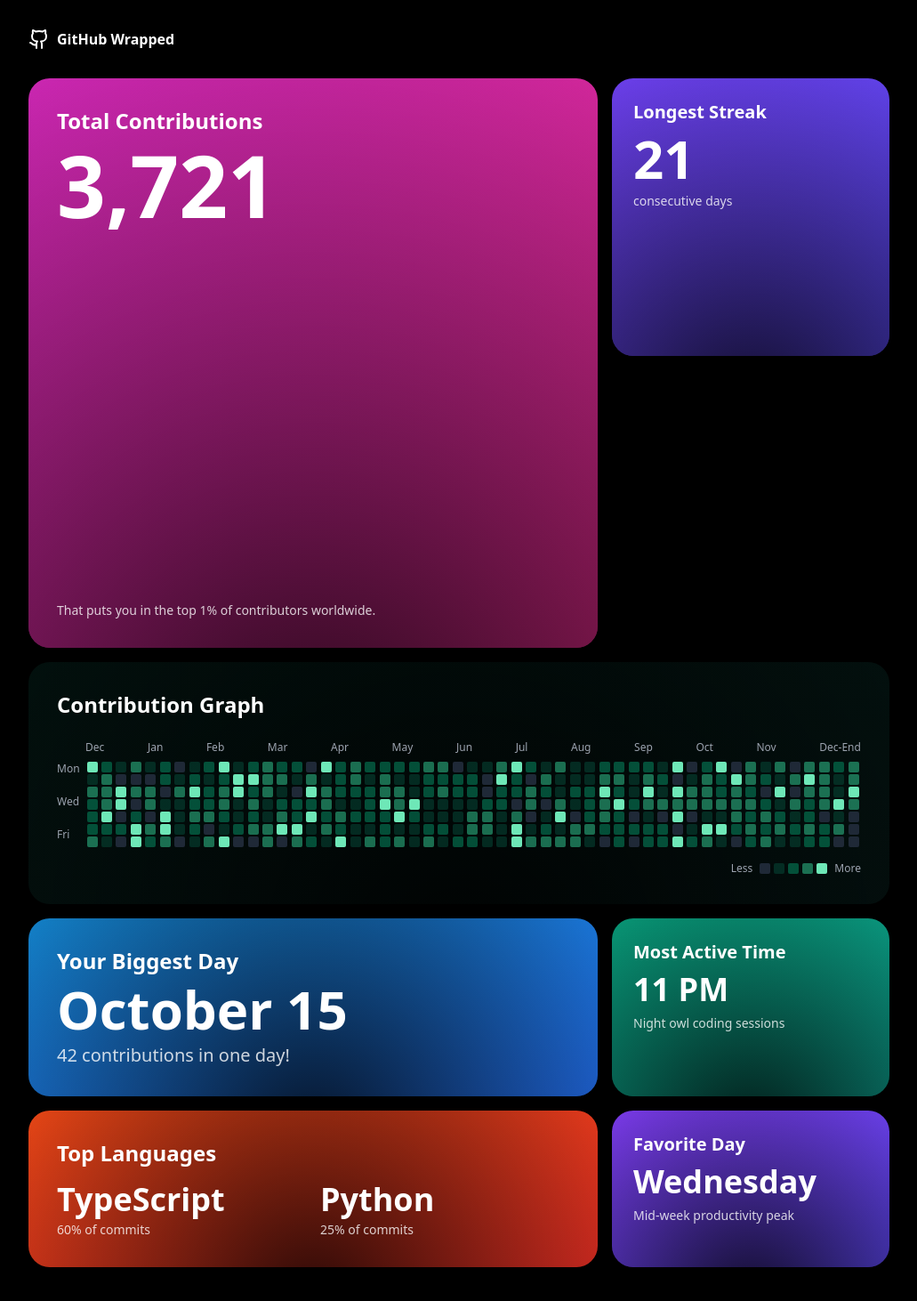
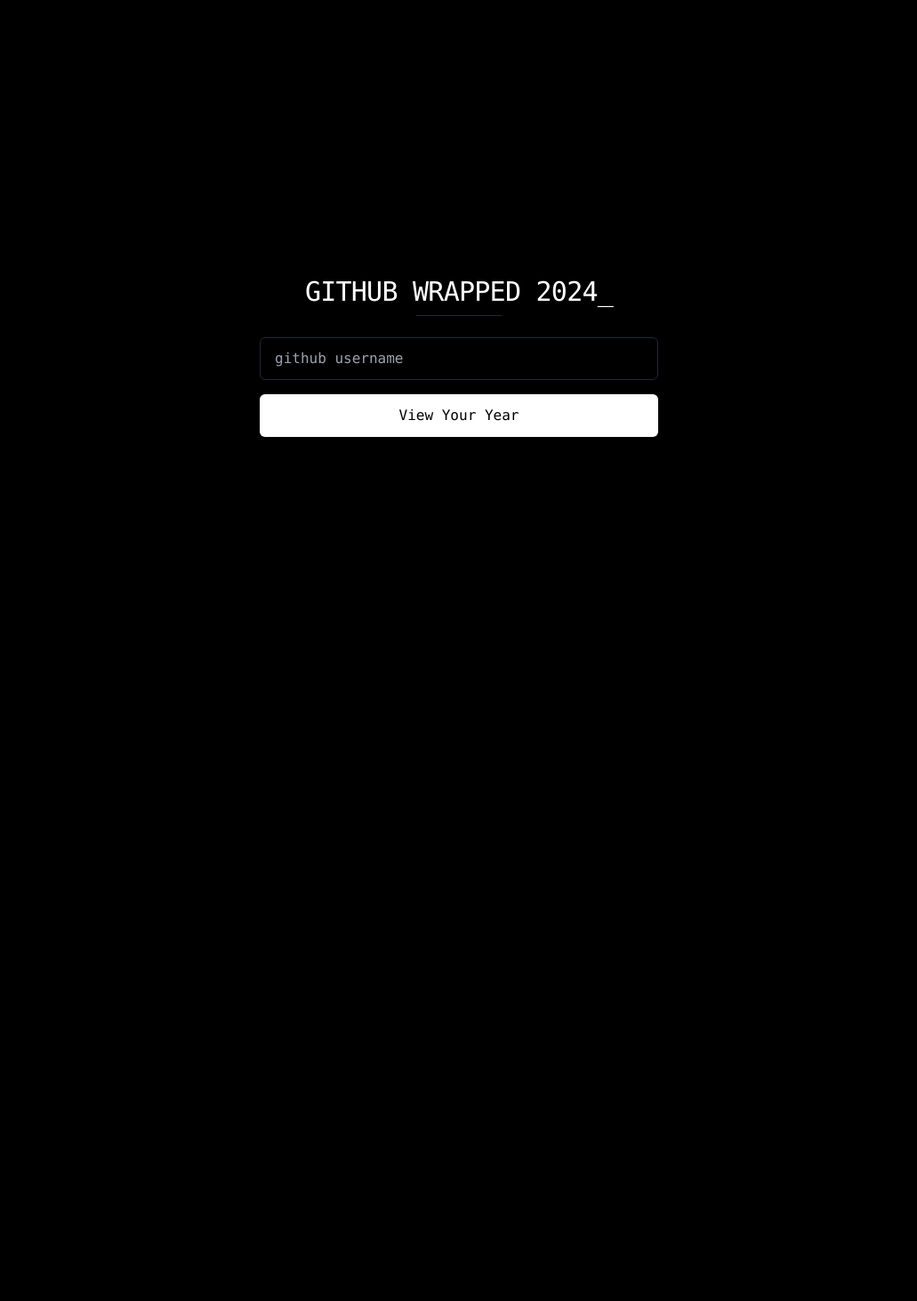
Before and after one commit to siddarthreddygsr/GithubWrapped, a Next.js app: page / in a window 1280 px wide. Shown: the top 1462 px of the page at 89% size, without its empty margins (124-1155 px from the left). After the commit the page ends 800 px from the top, so only its background shows below. Built offline with nearby package versions, Linux system fonts and the light colour scheme.

Commit message:
added home page
Signed-off-by: Siddarthreddygsr <siddarthreddygsr@gmail.com>

```diff
--- a/src/app/[username]/page.tsx
+++ b/src/app/[username]/page.tsx
@@ -1,78 +1,136 @@
-import ContributionGraph from "@/components/ContributionGraph";
+"use client"
+
+import ContributionGraph from "@/components/ContributionGraph"
+import axios from 'axios';
+import { useState, useEffect } from 'react'
 
 const UserProfileRoute = ({ params }: { params: { username: string } }) => {
+  interface Stats {
+    highest_contributions: number;
+    highest_contributions_date: string;
+    longest_streak: number;
+    total_contributions: number;
+    busiest_day: string;
+    busiest_month_contributions: number;
+    busiest_month: string;
+  }
   const username = params.username;
+const [, setIsLoading] = useState(true)
+  const [, setError] = useState<string | null>(null)
+  const [accountStats, setAccountStats] = useState<Stats>({
+    highest_contributions: 0,
+    highest_contributions_date: 'NA',
+    longest_streak: 0,
+    total_contributions: 0,
+    busiest_day: 'NA',
+    busiest_month_contributions: 0,
+    busiest_month: "NA",
+  });
+
+  useEffect(() => {
+    const fetchAccountStats = async () => {
+      try {
+        setIsLoading(true)
+        const response = await axios.get(`https://ghwrapped.thaara.live/account_stats`, {
+          params: { username }
+        });
+        setAccountStats(response.data);
+        setIsLoading(false)
+      } catch (err) {
+        console.error('Error fetching contribution data:', err);
+        setError('Failed to fetch contribution data')
+        setIsLoading(false)
+      }
+    };
+
+    fetchAccountStats();
+  }, [username]);
+
   return (
     <div className="min-h-screen bg-black text-white font-sans antialiased p-2 sm:p-4">
       <div className="max-w-3xl mx-auto grid grid-cols-2 sm:grid-cols-3 gap-2 sm:gap-4">
-        {/* Total Contributions */}
-        <div className="col-span-2 rounded-2xl sm:rounded-3xl bg-gradient-to-br from-fuchsia-600 to-purple-800 p-4 sm:p-8 relative overflow-hidden">
+        <button
+          className="col-span-2 rounded-2xl sm:rounded-3xl bg-gradient-to-br from-fuchsia-600 to-purple-800 p-4 sm:p-8 relative overflow-hidden group outline-none focus-visible:ring-2 focus-visible:ring-white focus-visible:ring-offset-2 focus-visible:ring-offset-black transition-all"
+          aria-label="Total Contributions: 3,721. Top 1% worldwide"
+        >
           <div className="absolute inset-0 bg-[radial-gradient(circle_at_50%_120%,rgba(0,0,0,0.8),rgba(0,0,0,0))]" />
-          <div className="h-full flex flex-col justify-between">
+          <div className="absolute inset-0 opacity-0 group-hover:opacity-100 group-focus:opacity-100 bg-white/10 transition-opacity" />
+          <div className="relative h-full flex flex-col justify-between">
             <div>
               <h2 className="text-base sm:text-xl font-medium mb-1 sm:mb-2">Total Contributions</h2>
-              <div className="text-4xl sm:text-7xl font-bold">3,721</div>
-            </div>
-            <p className="text-xs sm:text-sm opacity-80 mt-2 sm:mt-4">
-              That puts you in the top 1% of contributors worldwide.
-            </p>
+              <div className="text-4xl sm:text-7xl font-bold">{accountStats.total_contributions}</div>
             </div>
           </div>
+        </button>
 
-        {/* Longest Streak */}
-        <div className="rounded-2xl sm:rounded-3xl bg-gradient-to-br from-purple-600 to-indigo-600 p-4 sm:p-8 relative overflow-hidden">
+        <button
+          className="rounded-2xl sm:rounded-3xl bg-gradient-to-br from-purple-600 to-indigo-600 p-4 sm:p-8 relative overflow-hidden group outline-none focus-visible:ring-2 focus-visible:ring-white focus-visible:ring-offset-2 focus-visible:ring-offset-black transition-all"
+          aria-label="Longest Streak: 21 consecutive days"
+        >
           <div className="absolute inset-0 bg-[radial-gradient(circle_at_50%_120%,rgba(0,0,0,0.8),rgba(0,0,0,0))]" />
-          <div className="h-full flex flex-col justify-between">
+          <div className="absolute inset-0 opacity-0 group-hover:opacity-100 group-focus:opacity-100 bg-white/10 transition-opacity" />
+          <div className="relative h-full flex flex-col justify-between">
             <h2 className="text-base sm:text-xl font-medium mb-1 sm:mb-2">Longest Streak</h2>
             <div>
-              <div className="text-3xl sm:text-6xl font-bold mb-1">21</div>
+              <div className="text-3xl sm:text-6xl font-bold mb-1">{accountStats.longest_streak}</div>
               <p className="text-xs sm:text-sm opacity-80">consecutive days</p>
             </div>
           </div>
+        </button>
+
+        <div className="col-span-2 sm:col-span-3 rounded-2xl sm:rounded-3xl bg-[#0D1117]">
+          <ContributionGraph username={username} />
         </div>
 
-        {/* Contribution Graph - Full Width */}
-        <div className="col-span-2 sm:col-span-3 rounded-2xl sm:rounded-3xl bg-[#0D1117]">
-          <ContributionGraph username={username}/>
-        </div>
-
-        {/* Biggest Day */}
-        <div className="col-span-2 rounded-2xl sm:rounded-3xl bg-gradient-to-br from-cyan-600 to-blue-700 bg-[#0D1117] p-4 sm:p-8">
+        <button
+          className="col-span-2 rounded-2xl sm:rounded-3xl bg-gradient-to-br from-cyan-600 to-blue-700 p-4 sm:p-8 relative overflow-hidden group outline-none focus-visible:ring-2 focus-visible:ring-white focus-visible:ring-offset-2 focus-visible:ring-offset-black transition-all"
+          aria-label="Your Biggest Day: October 15 with 42 contributions"
+        >
           <div className="absolute inset-0 bg-[radial-gradient(circle_at_50%_120%,rgba(0,0,0,0.8),rgba(0,0,0,0))]" />
-          <div className="h-full flex flex-col justify-between">
+          <div className="absolute inset-0 opacity-0 group-hover:opacity-100 group-focus:opacity-100 bg-white/10 transition-opacity" />
+          <div className="relative h-full flex flex-col justify-between">
             <h2 className="text-base sm:text-xl font-medium mb-1 sm:mb-2">Your Biggest Day</h2>
             <div>
-              <div className="text-3xl sm:text-5xl font-bold mb-2">October 15</div>
-              <p className="text-sm sm:text-lg opacity-80">42 contributions in one day!</p>
+              <div className="text-3xl sm:text-5xl font-bold mb-2">{accountStats.highest_contributions_date}</div>
+              <p className="text-sm sm:text-lg opacity-80">{accountStats.highest_contributions} contributions in one day!</p>
             </div>
           </div>
-        </div>
+        </button>
 
-        {/* Most Active Time */}
-        <div className="rounded-2xl sm:rounded-3xl bg-gradient-to-br from-emerald-600 to-teal-700 p-4 sm:p-8">
-          <div className="h-full flex flex-col justify-between">
-            <h2 className="text-base sm:text-xl font-medium mb-1 sm:mb-2">Most Active Time</h2>
+        <button
+          className="rounded-2xl sm:rounded-3xl bg-gradient-to-br from-emerald-600 to-teal-700 p-4 sm:p-8 relative overflow-hidden group outline-none focus-visible:ring-2 focus-visible:ring-white focus-visible:ring-offset-2 focus-visible:ring-offset-black transition-all"
+          aria-label="Most Active Time: 11 PM, Night owl coding sessions"
+        >
+          <div className="absolute inset-0 bg-[radial-gradient(circle_at_50%_120%,rgba(0,0,0,0.8),rgba(0,0,0,0))]" />
+          <div className="absolute inset-0 opacity-0 group-hover:opacity-100 group-focus:opacity-100 bg-white/10 transition-opacity" />
+          <div className="relative h-full flex flex-col">
+            <h2 className="text-base sm:text-xl font-medium mb-1 sm:mb-2">Your busiest month</h2>
             <div>
-              <div className="text-3xl sm:text-5xl font-bold mb-1">11 PM</div>
-              <p className="text-xs sm:text-sm opacity-80">Night owl coding sessions</p>
+              <div className="text-3xl sm:text-5xl font-bold mb-2">{accountStats.busiest_month}</div>
+              <p className="text-sm sm:text-lg opacity-80">{accountStats.busiest_month_contributions} contributions!</p>
             </div>
           </div>
+        </button>
+
+        <button
+          className="rounded-2xl sm:rounded-3xl bg-gradient-to-br from-violet-600 to-purple-700 p-4 sm:p-8 relative overflow-hidden group outline-none focus-visible:ring-2 focus-visible:ring-white focus-visible:ring-offset-2 focus-visible:ring-offset-black transition-all"
+          aria-label="Favorite Day: Wednesday, Mid-week productivity peak"
+        >
+          <div className="absolute inset-0 bg-[radial-gradient(circle_at_50%_120%,rgba(0,0,0,0.8),rgba(0,0,0,0))]" />
+          <div className="absolute inset-0 opacity-0 group-hover:opacity-100 group-focus:opacity-100 bg-white/10 transition-opacity" />
+          <div className="relative h-full flex flex-col">
+            <h2 className="text-base sm:text-xl font-medium mb-1 sm:mb-2">Busiest Day</h2>
+            <div className="text-3xl sm:text-4xl font-bold mb-1">{accountStats.busiest_day}</div>
           </div>
+        </button>
 
-        {/* Favorite Day */}
-        <div className="rounded-2xl sm:rounded-3xl bg-gradient-to-br from-violet-600 to-purple-700 p-4 sm:p-8">
-          <div className="h-full flex flex-col justify-between">
-            <h2 className="text-base sm:text-xl font-medium mb-1 sm:mb-2">Favorite Day</h2>
-            <div>
-              <div className="text-3xl sm:text-4xl font-bold mb-1">Wednesday</div>
-              <p className="text-xs sm:text-sm opacity-80">Mid-week productivity peak</p>
-            </div>
-          </div>
-        </div>
-
-        {/* Top Languages */}
-        <div className="col-span-2 rounded-2xl sm:rounded-3xl bg-gradient-to-br from-orange-600 to-red-700 p-4 sm:p-8">
+        <button
+          className="col-span-2 rounded-2xl sm:rounded-3xl bg-gradient-to-br from-orange-600 to-red-700 p-4 sm:p-8 relative overflow-hidden group outline-none focus-visible:ring-2 focus-visible:ring-white focus-visible:ring-offset-2 focus-visible:ring-offset-black transition-all"
+          aria-label="Top Languages: TypeScript 60% of commits, Python 25% of commits"
+        >
           <div className="absolute inset-0 bg-[radial-gradient(circle_at_50%_120%,rgba(0,0,0,0.8),rgba(0,0,0,0))]" />
+          <div className="absolute inset-0 opacity-0 group-hover:opacity-100 group-focus:opacity-100 bg-white/10 transition-opacity" />
+          <div className="relative">
             <h2 className="text-base sm:text-xl font-medium mb-3 sm:mb-4">Top Languages</h2>
             <div className="grid grid-cols-2 gap-4 sm:gap-8">
               <div>
@@ -85,9 +143,10 @@
               </div>
             </div>
           </div>
+        </button>
       </div>
     </div>
   )
 }
 
-export default UserProfileRoute;
+export default UserProfileRoute
--- a/src/app/page.tsx
+++ b/src/app/page.tsx
@@ -1,108 +1,44 @@
-import { Github, Share2 } from 'lucide-react'
-// import { Button } from "@/components/ui/button"
-import ContributionGraph from '@/components/ContributionGraph'
+"use client"
+
+import { useRouter } from "next/navigation";
+import { useState } from "react";
 
 export default function Home() {
+  const [,] = useState(1);
+  const router = useRouter();
+
+  async function handleSubmit(event: React.FormEvent<HTMLFormElement>) {
+    event.preventDefault();
+    const formData = new FormData(event.currentTarget);
+    const username = formData.get("username");
+    router.push(`/${username}`);
+  }
+
   return (
-    <div className="min-h-screen bg-black text-white font-sans antialiased">
-      <div className="container mx-auto px-4 py-8">
-        {/* Header */}
-        <div className="flex justify-between items-center mb-8">
-          <div className="flex items-center gap-2">
-            <Github className="w-6 h-6" />
-            <span className="font-bold">GitHub Wrapped</span>
-          </div>
-          {/* <Button variant="ghost" size="icon">
-            <Share2 className="w-5 h-5" />
-          </Button> */}
+    <div className="min-h-screen bg-black text-white flex items-center justify-center p-4">
+      <div className="max-w-md w-full space-y-6">
+        <div className="space-y-2 text-center">
+          <h1 className="text-3xl font-mono tracking-tight">
+            GITHUB WRAPPED 2024_
+          </h1>
+          <div className="h-[1px] w-24 bg-gray-800 mx-auto" />
         </div>
 
-        {/* Bento Grid Layout */}
-        <div className="grid grid-cols-1 md:grid-cols-3 gap-4 max-w-6xl mx-auto">
-          {/* Main Stats Card */}
-          <div className="md:col-span-2 rounded-3xl bg-gradient-to-br from-fuchsia-600 to-pink-600 p-8 aspect-square flex flex-col justify-between relative overflow-hidden">
-            <div className="absolute inset-0 bg-[radial-gradient(circle_at_50%_120%,rgba(0,0,0,0.8),rgba(0,0,0,0))]" />
-            <div className="relative z-10">
-              <h2 className="text-2xl font-bold mb-2">Total Contributions</h2>
-              <div className="text-8xl font-bold">3,721</div>
-            </div>
-            <div className="relative z-10">
-              <p className="text-sm opacity-80">That puts you in the top 1% of contributors worldwide.</p>
-            </div>
-          </div>
-
-          {/* Streak Card */}
-          <div className="rounded-3xl bg-gradient-to-br from-violet-600 to-indigo-600 p-6 aspect-square flex flex-col justify-between relative overflow-hidden">
-            <div className="absolute inset-0 bg-[radial-gradient(circle_at_50%_120%,rgba(0,0,0,0.8),rgba(0,0,0,0))]" />
-            <div className="relative z-10">
-              <h2 className="text-xl font-bold mb-2">Longest Streak</h2>
-              <div className="text-6xl font-bold">21</div>
-              <p className="text-sm opacity-80 mt-2">consecutive days</p>
-            </div>
-          </div>
-
-          {/* Contribution Graph - Full Width */}
-          <div className="md:col-span-3">
-            <ContributionGraph />
-          </div>
-
-          {/* Busiest Day Card */}
-          <div className="md:col-span-2 rounded-3xl bg-gradient-to-br from-cyan-600 to-blue-600 p-8 relative overflow-hidden">
-            <div className="absolute inset-0 bg-[radial-gradient(circle_at_50%_120%,rgba(0,0,0,0.8),rgba(0,0,0,0))]" />
-            <div className="relative z-10">
-              <h2 className="text-2xl font-bold mb-2">Your Biggest Day</h2>
-              <div className="text-6xl font-bold mb-2">October 15</div>
-              <p className="text-xl opacity-80">42 contributions in one day!</p>
-            </div>
-          </div>
-
-          {/* Activity Pattern Card */}
-          <div className="rounded-3xl bg-gradient-to-br from-emerald-600 to-teal-600 p-6 relative overflow-hidden">
-            <div className="absolute inset-0 bg-[radial-gradient(circle_at_50%_120%,rgba(0,0,0,0.8),rgba(0,0,0,0))]" />
-            <div className="relative z-10">
-              <h2 className="text-xl font-bold mb-2">Most Active Time</h2>
-              <div className="text-4xl font-bold mb-2">11 PM</div>
-              <p className="text-sm opacity-80">Night owl coding sessions</p>
-            </div>
-          </div>
-
-          {/* Languages Card */}
-          <div className="md:col-span-2 rounded-3xl bg-gradient-to-br from-orange-600 to-red-600 p-8 relative overflow-hidden">
-            <div className="absolute inset-0 bg-[radial-gradient(circle_at_50%_120%,rgba(0,0,0,0.8),rgba(0,0,0,0))]" />
-            <div className="relative z-10">
-              <h2 className="text-2xl font-bold mb-4">Top Languages</h2>
-              <div className="grid grid-cols-2 gap-4">
-                <div>
-                  <div className="text-4xl font-bold mb-1">TypeScript</div>
-                  <p className="text-sm opacity-80">60% of commits</p>
-                </div>
-                <div>
-                  <div className="text-4xl font-bold mb-1">Python</div>
-                  <p className="text-sm opacity-80">25% of commits</p>
-                </div>
-              </div>
-            </div>
-          </div>
-
-          {/* Weekly Pattern Card */}
-          <div className="rounded-3xl bg-gradient-to-br from-purple-600 to-indigo-600 p-6 relative overflow-hidden">
-            <div className="absolute inset-0 bg-[radial-gradient(circle_at_50%_120%,rgba(0,0,0,0.8),rgba(0,0,0,0))]" />
-            <div className="relative z-10">
-              <h2 className="text-xl font-bold mb-2">Favorite Day</h2>
-              <div className="text-4xl font-bold mb-2">Wednesday</div>
-              <p className="text-sm opacity-80">Mid-week productivity peak</p>
-            </div>
-          </div>
-        </div>
-
-        {/* Share Button */}
-        <div className="mt-8 text-center">
-          {/* <Button className="bg-gradient-to-r from-pink-600 to-purple-600 hover:opacity-90 transition-opacity">
-            <Share2 className="w-4 h-4 mr-2" />
-            Share Your Wrapped
-          </Button> */}
-        </div>
+        <form onSubmit={handleSubmit} className="space-y-4">
+          <input
+            name="username"
+            placeholder="github username"
+            className="w-full bg-transparent border border-gray-800 text-white h-12 px-4 font-mono rounded-md focus:outline-none focus:border-gray-600"
+            required
+          />
+          <button
+            type="submit"
+            className="w-full bg-white hover:bg-gray-200 text-black h-12 font-mono rounded-md transition-colors"
+          >
+            View Your Year
+          </button>
+        </form>
       </div>
     </div>
-  )
+  );
 }
--- a/src/components/ContributionGraph.tsx
+++ b/src/components/ContributionGraph.tsx
@@ -1,41 +1,46 @@
 'use client'
 
-import { useState } from 'react'
+import { useState, useEffect } from 'react'
 import axios from 'axios';
 
-const DAYS = ['Mon', 'Wed', 'Fri']
-const MONTHS = ['Dec', 'Jan', 'Feb', 'Mar', 'Apr', 'May', 'Jun', 'Jul', 'Aug', 'Sep', 'Oct', 'Nov', 'Dec-End']
-
-const generateFakeData = () => {
-  const data = []
-  const startDate = new Date('2023-12-01')
-
-  // Generate 53 weeks of data
-  for (let week = 0; week < 53; week++) {
-    const weekData = []
-    // Generate 7 days for each week
-    for (let day = 0; day < 7; day++) {
-      const date = new Date(startDate)
-      date.setDate(date.getDate() + (week * 7) + day)
-      weekData.push({
-        date,
-        contributionCount: Math.floor(Math.random() * 10)
-      })
-    }
-    data.push(weekData)
-  }
-  console.log(data)
-  return data
+interface ContributionGraphProps {
+  username?: string;
 }
 
-export default function ContributionGraph() {
+const DAYS = ['Mon', 'Wed', 'Fri']
+const MONTHS = ['Jan', 'Feb', 'Mar', 'Apr', 'May', 'Jun', 'Jul', 'Aug', 'Sep', 'Oct', 'Nov', 'Dec']
+
+export default function ContributionGraph({
+  username
+}: { username: string }) {
   interface DayData {
-    date: Date;
+    date: string;
     contributionCount: number;
   }
 
   const [hoveredDay, setHoveredDay] = useState<DayData | null>(null)
-  const contributionData = generateFakeData()
+  const [contributionData, setContributionData] = useState<DayData[][]>([])
+  const [isLoading, setIsLoading] = useState(true)
+  const [error, setError] = useState<string | null>(null)
+
+  useEffect(() => {
+    const fetchContributionData = async () => {
+      try {
+        setIsLoading(true)
+        const response = await axios.get(`https://ghwrapped.thaara.live/contributions_graph`, {
+          params: { username }
+        });
+        setContributionData(response.data);
+        setIsLoading(false)
+      } catch (err) {
+        console.error('Error fetching contribution data:', err);
+        setError('Failed to fetch contribution data')
+        setIsLoading(false)
+      }
+    };
+
+    fetchContributionData();
+  }, [username]);
 
   const getColor = (contributionCount: number) => {
     if (contributionCount === 0) return 'bg-gray-800'
@@ -45,6 +50,18 @@
     return 'bg-emerald-300'
   }
 
+  if (isLoading) return (
+    <div className="rounded-3xl bg-gradient-to-br from-emerald-900/20 to-teal-900/20 p-8 relative overflow-hidden">
+      Loading contribution data...
+    </div>
+  )
+
+  if (error) return (
+    <div className="rounded-3xl bg-gradient-to-br from-emerald-900/20 to-teal-900/20 p-8 relative overflow-hidden">
+      {error}
+    </div>
+  )
+
   return (
     <div className="rounded-3xl bg-gradient-to-br from-emerald-900/20 to-teal-900/20 p-8 relative overflow-hidden">
       <div className="absolute inset-0 bg-[radial-gradient(circle_at_50%_120%,rgba(0,0,0,0.8),rgba(0,0,0,0))]" />
@@ -52,8 +69,7 @@
         <h2 className="text-2xl font-bold mb-6">Contribution Graph</h2>
 
         <div className="flex">
-          {/* Month labels */}
-          <div className="w-8" /> {/* Spacer for day labels */}
+          <div className="w-8" />
           <div className="flex flex-1 justify-between text-xs text-gray-400 mb-2">
             {MONTHS.map(month => (
               <div key={month}>{month}</div>
@@ -62,14 +78,12 @@
         </div>
 
         <div className="flex">
-          {/* Day labels */}
           <div className="flex flex-col justify-between text-xs text-gray-400 mr-2">
             {DAYS.map(day => (
               <div key={day} className="h-3 mb-[10px]">{day}</div>
             ))}
           </div>
 
-          {/* Contribution grid */}
           <div className="flex-1">
             <div className="grid grid-flow-col gap-[2px]">
               {contributionData.map((week, weekIndex) => (
@@ -77,7 +91,7 @@
                   {week.map((day, dayIndex) => (
                     <div
                       key={`${weekIndex}-${dayIndex}`}
-                      className={`w-3 h-3 ${getColor(day.contributionCount)} rounded-sm transition-all duration-200 hover:scale-150 hover:z-10`}
+                      className={`w-2.5 h-2.5 ${getColor(day.contributionCount)} rounded-sm transition-all duration-200 hover:scale-150 hover:z-10`}
                       onMouseEnter={() => setHoveredDay(day)}
                       onMouseLeave={() => setHoveredDay(null)}
                     />
@@ -88,7 +102,6 @@
           </div>
         </div>
 
-        {/* Legend */}
         <div className="flex items-center justify-end mt-4 text-xs text-gray-400 gap-2">
           <span>Less</span>
           <div className="flex gap-1">
@@ -101,10 +114,9 @@
           <span>More</span>
         </div>
 
-        {/* Tooltip */}
         {hoveredDay && (
           <div className="absolute bottom-4 left-4 bg-black/90 px-3 py-2 rounded-lg text-sm">
-            <div className="font-medium">{hoveredDay.date.toDateString()}</div>
+            <div className="font-medium">{new Date(hoveredDay.date).toDateString()}</div>
             <div className="text-gray-400">{hoveredDay.contributionCount} contributions</div>
           </div>
         )}
```
Lines whose indentation alone changed are shown as unchanged.
